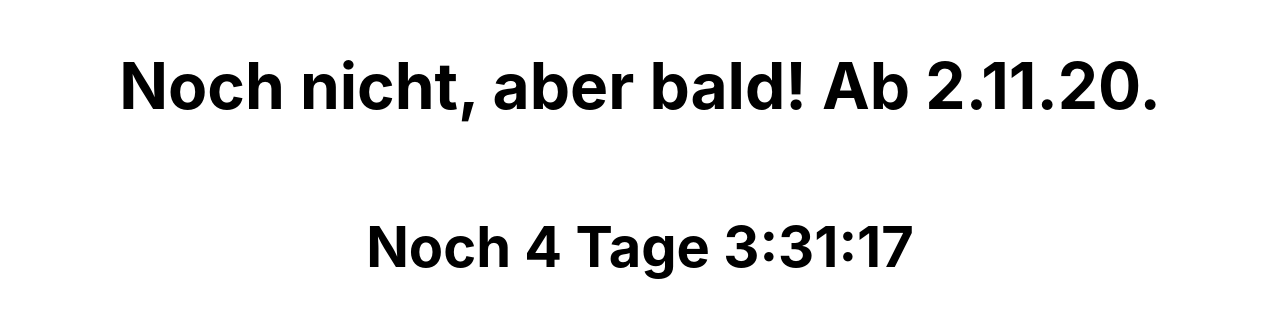
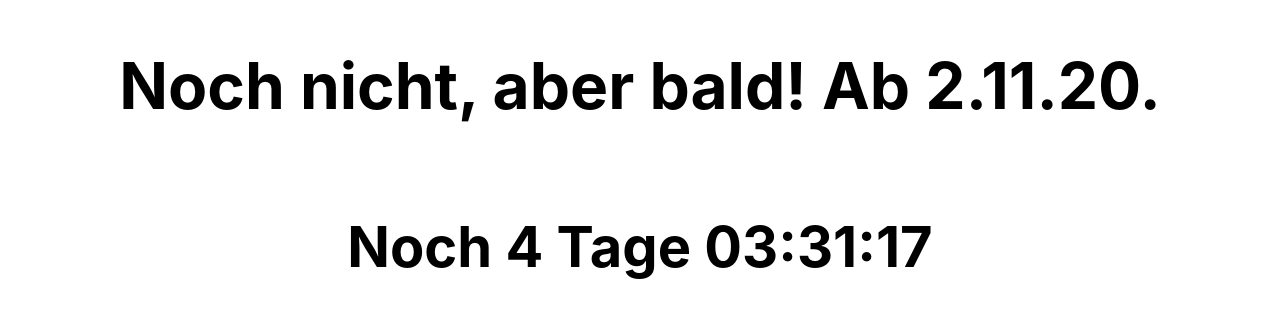
Before and after one commit to jonicious/lockdownornot, a React (Create React App) app: page / in a window 1280 px wide. Shown: the part 234-552 px from the top of the page. Built offline with nearby package versions, Linux system fonts and the light colour scheme.

Commit message:
Prepend 0 in countdown if necessary

```diff
--- a/src/App.js
+++ b/src/App.js
@@ -3,6 +3,8 @@ import Countdown from 'react-countdown';
 
 // 2.11.2020 00:00:00 German time
 const date = new Date(1604271600000)
+
+const formatNumber = number => ("0" + number).slice(-2);
 
 function App() {
 
@@ -10,7 +12,7 @@ function App() {
         <>
             <h1>Noch nicht, aber bald! Ab 2.11.20.</h1>
             <Countdown date={date} renderer={props => {
-                return <h2>Noch {props.days} Tage {props.hours}:{props.minutes}:{props.seconds}</h2>
+                return <h2>Noch {props.days} Tage {formatNumber(props.hours)}:{formatNumber(props.minutes)}:{formatNumber(props.seconds)}</h2>
             }} />
         </>
     );
```
